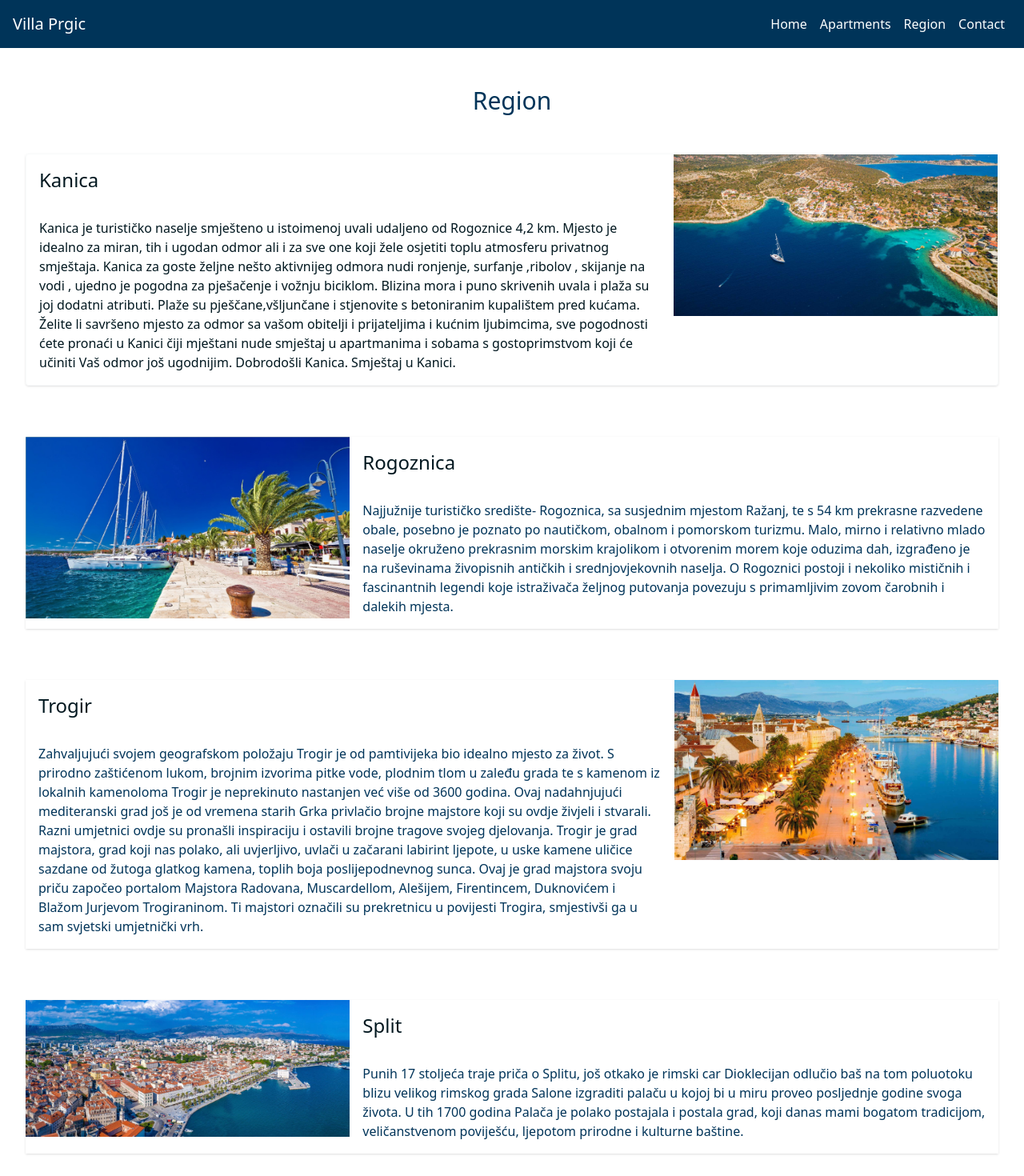
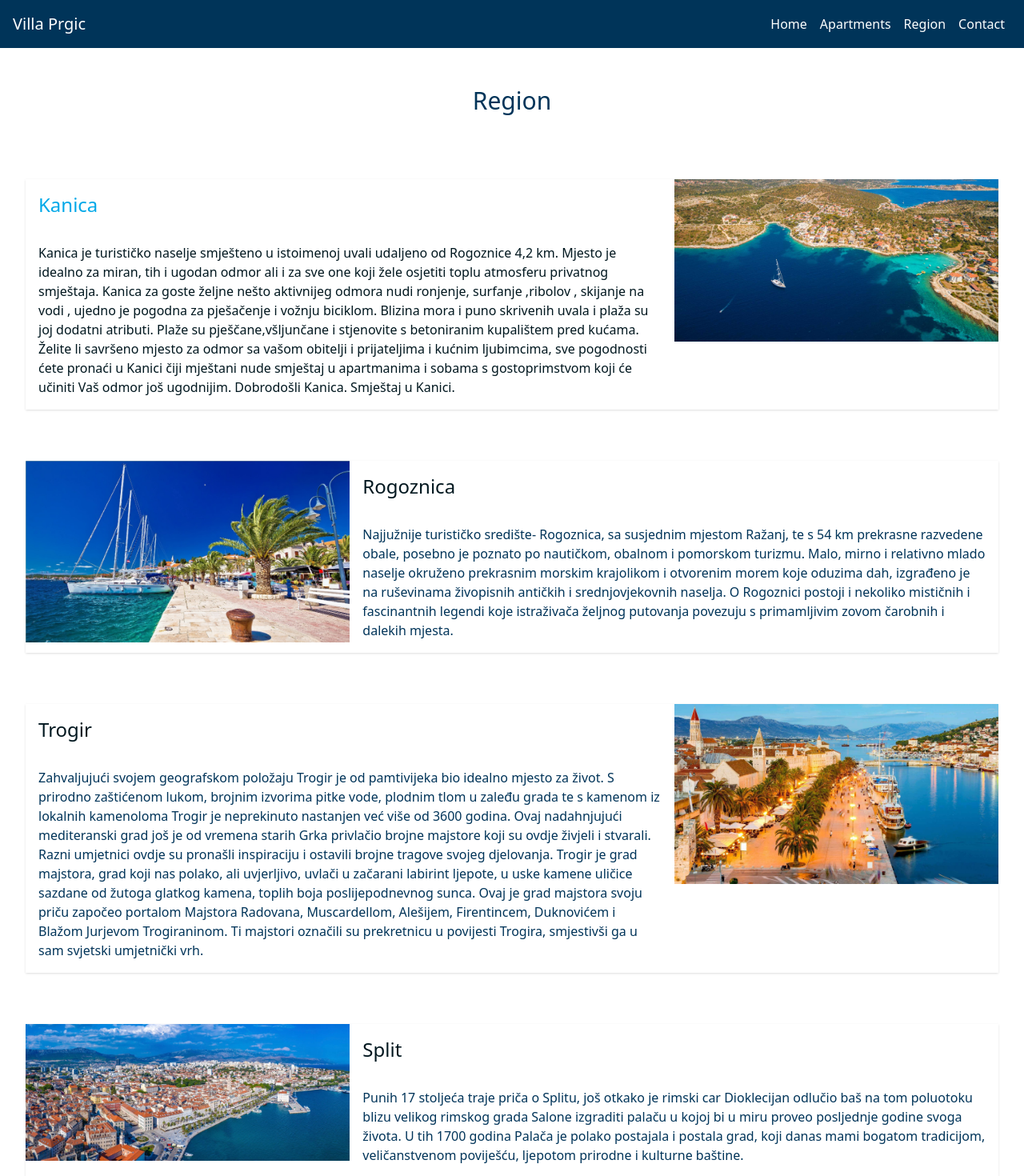
Before and after one commit to valentin994/villa-prgic, a React (Vite) app: page /villa-prgic/region in a window 1280 px wide. Shown: the top 1470 px of the page at 80% size. Built offline with nearby package versions, Linux system fonts and the light colour scheme.

Commit message:
added transitions

```diff
--- a/src/Components/Region.tsx
+++ b/src/Components/Region.tsx
@@ -2,15 +2,22 @@ import KanicaImage from "../assets/kanica.jpg";
 import RogoznicaImage from "../assets/Rogoznica.jpg";
 import TrogirImage from "../assets/trogir.jpg";
 import SplitImage from "../assets/split.jpg";
+import { useInView } from "react-intersection-observer";
+
 function Region() {
+  const [ref, inView] = useInView()
+  const [ref2, inView2] = useInView()
+  const [ref3, inView3] = useInView()
+  const [ref4, inView4] = useInView()
+
   return (
     <div className="flex items-center justify-center p-8">
       <div className="container">
         <p className="text-secondary text-3xl text-center p-4">Region</p>
         <div className="hidden md:block">
-        <div className="grid grid-cols-3 border border-gray-50 rounded shadow my-8">
+        <div ref={ref} className={`grid grid-cols-3 border-1 border-gray shadow my-16 transform transition-all duration-200 ease-in-out ${inView ? "opacity-100" : "delay-300 opacity-20 translate-x-10"}`}>
           <div className="col-span-2">
-            <p className="text-primary text-2xl p-4">Kanica</p>
+            <p className="text-piction-blue text-2xl p-4">Kanica</p>
             <p className="text-primary p-4">
               Kanica je turističko naselje smješteno u istoimenoj uvali udaljeno
               od Rogoznice 4,2 km. Mjesto je idealno za miran, tih i ugodan
@@ -33,7 +40,7 @@ function Region() {
             className="object-cover max-w-full h-auto"
           />
         </div>
-        <div className="grid grid-cols-3 border-1 border-gray shadow my-16">
+        <div ref={ref2} className={`grid grid-cols-3 border-1 border-gray shadow my-16 transform transition-all duration-200 ease-in-out ${inView2 ? "opacity-100" : "delay-300 opacity-20 -translate-x-10"}`}>
           <img
             src={RogoznicaImage}
             alt="Rogoznica"
@@ -55,7 +62,7 @@ function Region() {
             </p>
           </div>
         </div>
-        <div className="grid grid-cols-3 border-1 border-gray shadow my-16">
+        <div ref={ref3} className={`grid grid-cols-3 border-1 border-gray shadow my-16 transform transition-all duration-200 ease-in-out ${inView3 ? "opacity-100" : "delay-300 opacity-20 translate-x-10"}`}>
           <div className="col-span-2">
             <p className="text-primary text-2xl p-4 text-piction-blue">
               Trogir
@@ -84,7 +91,7 @@ function Region() {
             className="object-cover max-w-full h-auto"
           />
         </div>
-        <div className="grid grid-cols-3 border-1 border-gray shadow my-16">
+        <div ref={ref4} className={`grid grid-cols-3 border-1 border-gray shadow my-16 transform transition-all duration-200 ease-in-out ${inView4 ? "opacity-100" : "delay-300 opacity-20 -translate-x-10"}`}>
           <img
               src={SplitImage}
               alt="Split"
@@ -105,7 +112,7 @@ function Region() {
        </div>
 
         <div className="flex flex-col align-middle justify-center w-full items-center md:hidden">
-        <div className="max-w-sm rounded overflow-hidden shadow-lg my-10">
+        <div ref={ref} className={`max-w-sm rounded overflow-hidden shadow-lg my-10 transform transition-all duration-300 ease-in-out ${inView ? "opacity-100" : "delay-300 opacity-20 translate-x-10"}`}>
           <img className="w-full" src={KanicaImage} alt="Sunset in the mountains" />
             <div className="px-6 py-4">
               <div className="font-bold text-xl mb-2">Kanica</div>
@@ -114,7 +121,7 @@ function Region() {
               </p>
             </div>
         </div>
-          <div className="max-w-sm rounded overflow-hidden shadow-lg my-10">
+          <div ref={ref2} className={`max-w-sm rounded overflow-hidden shadow-lg my-10 transform transition-all duration-300 ease-in-out ${inView2 ? "opacity-100" : "delay-300 opacity-20 -translate-x-10"}`}>
             <img className="w-full" src={RogoznicaImage} alt="Sunset in the mountains" />
             <div className="px-6 py-4">
               <div className="font-bold text-xl mb-2">Rogoznica</div>
@@ -123,7 +130,7 @@ function Region() {
               </p>
             </div>
           </div>
-          <div className="max-w-sm rounded overflow-hidden shadow-lg my-10">
+          <div ref={ref3} className={`max-w-sm rounded overflow-hidden shadow-lg my-10 transform transition-all duration-300 ease-in-out ${inView3 ? "opacity-100" : "delay-300 opacity-20 translate-x-10"}`}>
             <img className="w-full" src={TrogirImage} alt="Sunset in the mountains" />
             <div className="px-6 py-4">
               <div className="font-bold text-xl mb-2">Trogir</div>
@@ -132,7 +139,7 @@ function Region() {
               </p>
             </div>
           </div>
-          <div className="max-w-sm rounded overflow-hidden shadow-lg my-10">
+          <div ref={ref4} className={`max-w-sm rounded overflow-hidden shadow-lg my-10 transform transition-all duration-300 ease-in-out ${inView4 ? "opacity-100" : "delay-300 opacity-20 -translate-x-10"}`}>
             <img className="w-full" src={SplitImage} alt="Sunset in the mountains" />
             <div className="px-6 py-4">
               <div className="font-bold text-xl mb-2">Split</div>
```
Also changed, not shown: src/Components/Nav.tsx (+9 -7 lines).
